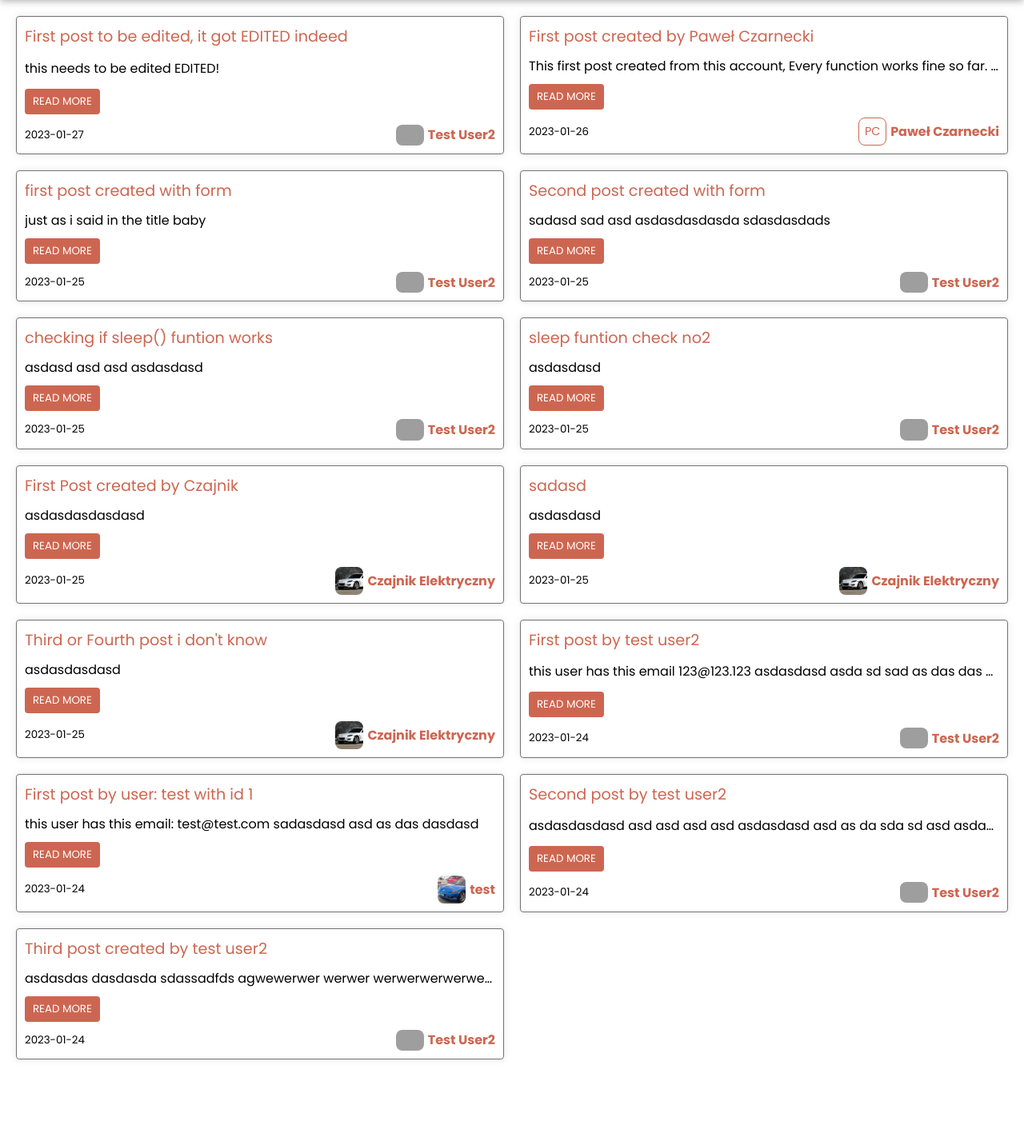
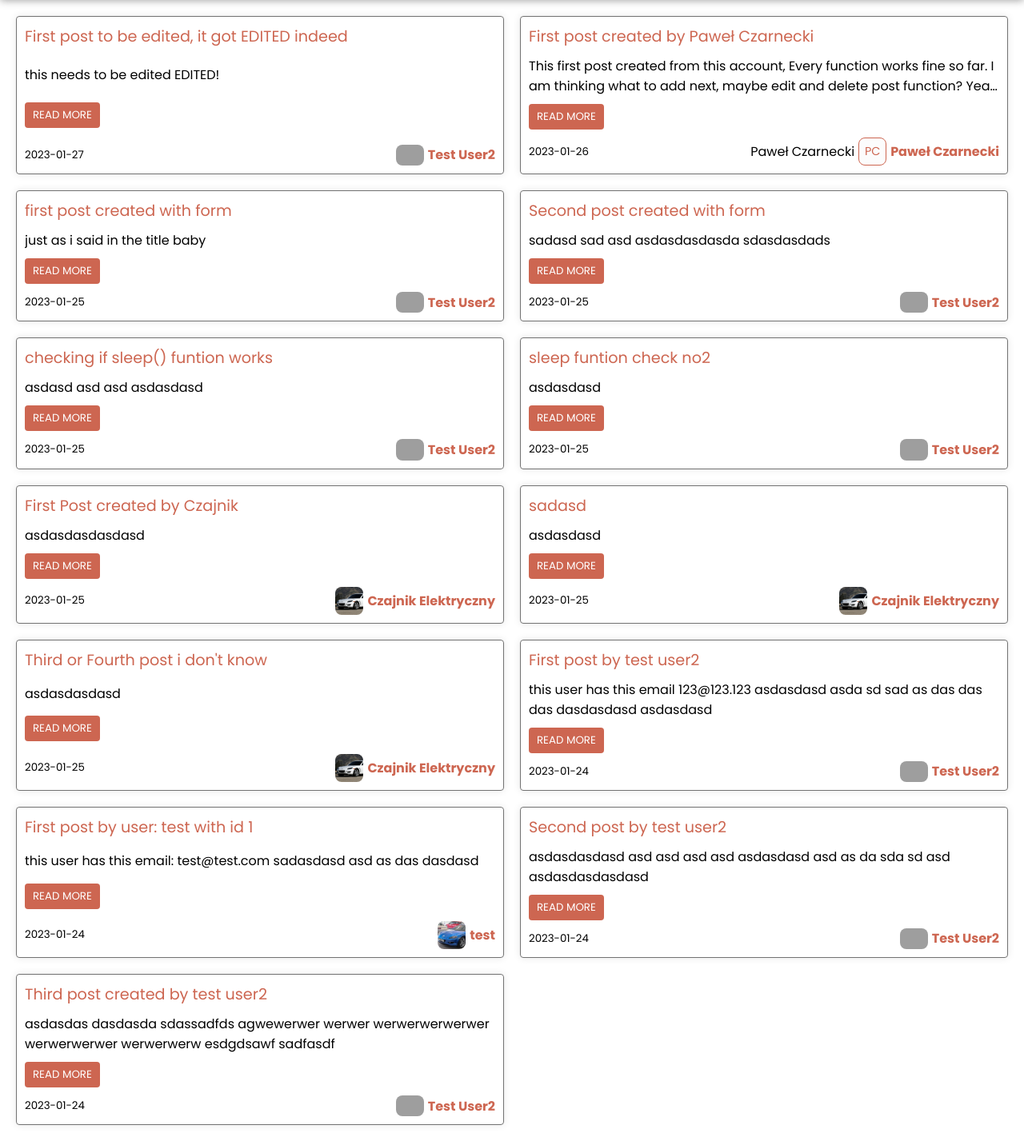
Before and after one commit to Bawelna0225/login_page, a PHP site: page / in a window 1280 px wide. Shown: the part 80-1507 px from the top of the page at 80% size. Before the commit the page ends 1405 px from the top, so only its background shows below. Run offline with PHP 8.4, Linux system fonts and the light colour scheme; data comes from the database, SQL or seed files in the repository; grey boxes are pictures that could not be loaded.

Commit message:
cutting card content after 2 lines with line-clamp

```diff
--- a/css/style.css
+++ b/css/style.css
@@ -374,7 +374,9 @@ section .cards .card h2 {
 section .cards .card p {
   text-overflow: ellipsis;
   overflow: hidden;
-  white-space: nowrap;
+  display: -webkit-box;
+  -webkit-line-clamp: 2;
+  -webkit-box-orient: vertical;
 }
 .home .cards .card .read-more,
 section .cards .card .read-more {
--- a/css/style.scss
+++ b/css/style.scss
@@ -357,10 +357,10 @@ section {
 			}
 			p {
 				text-overflow: ellipsis;
-				// line-height: 1.4;
-				// max-height: 4ch;
 				overflow: hidden;
-				white-space: nowrap;
+				display: -webkit-box;
+				-webkit-line-clamp: 2;
+				-webkit-box-orient: vertical;
 			}
 			.read-more {
 				box-shadow: none !important;
```
Also changed, not shown: 1 other file.
